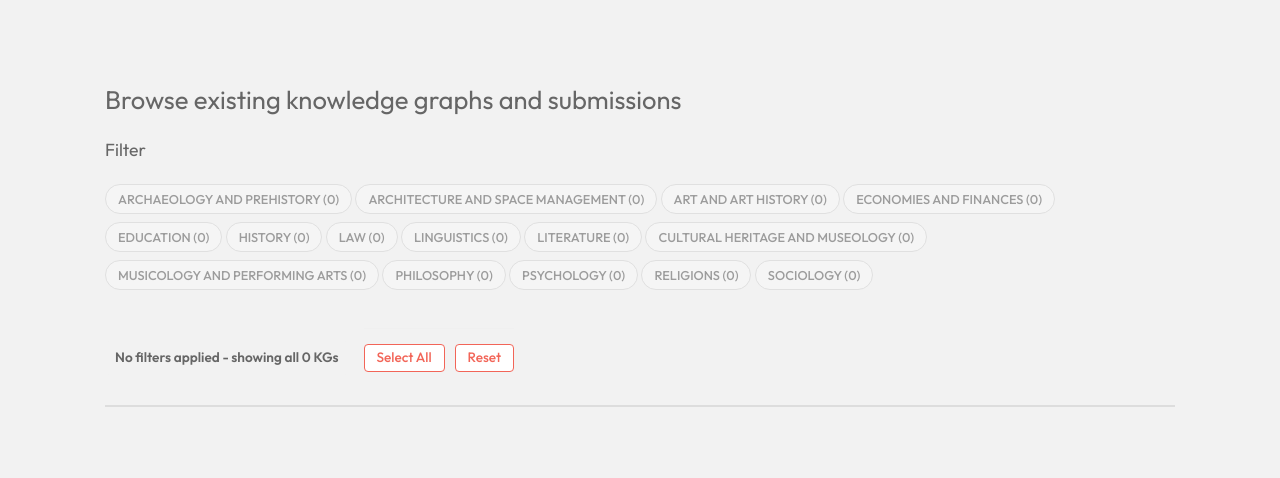
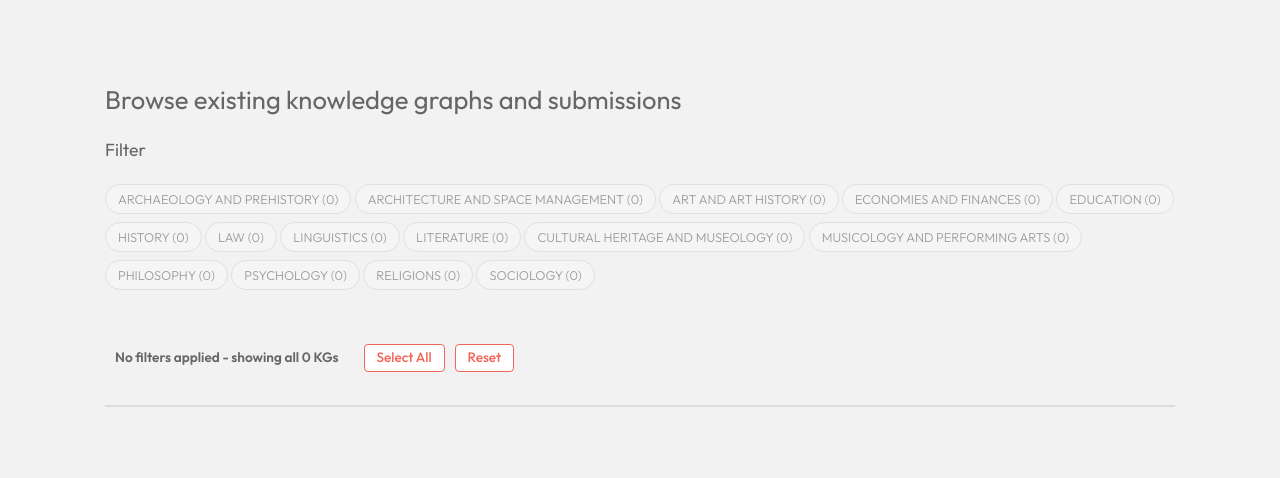
Before and after one commit to odoma-ch/quagga, a FastAPI app: page /browse in a window 1280 px wide. Shown: the part 150-628 px from the top of the page. Run offline with FastAPI, Linux system fonts and the light colour scheme; data that the repository does not hold is empty; parts of the project's set-up code (start-up, migrations or seed data) failed here and were passed over.

Commit message:
change weights for domain pills

```diff
--- a/templates/submissions.html
+++ b/templates/submissions.html
@@ -979,11 +979,16 @@
             background: rgba(242, 101, 88, 0.1);
         }
 
+        .domain-pill-btn {
+            font-weight: 500 !important; /* Outfit Medium for available pills */
+        }
+
         .domain-pill-btn.frozen {
             background: #f5f5f5 !important;
             color: #9c9c9c !important;
             border-color: #e0e0e0 !important;
             cursor: not-allowed !important;
+            font-weight: 300 !important; /* Outfit Light for unavailable pills */
         }
 
         .domain-pill-btn.frozen:hover {
@@ -1162,7 +1167,7 @@
                             class="domain-pill-btn {% if domain_counts.get(code, 0) == 0 %}frozen{% endif %}"
                             data-value="{{ code }}"
                             onclick="toggleDomainFilter('{{ code }}')"
-                            style="padding: 6px 12px; border: 1px solid #ddd; border-radius: 20px; background: #f8f8f8; color: var(--dark-gray); font-size: 0.8rem; font-weight: 500; cursor: pointer; transition: all 0.2s ease; white-space: nowrap; flex-shrink: 0; margin-bottom: 8px;">
+                            style="padding: 6px 12px; border: 1px solid #ddd; border-radius: 20px; background: #f8f8f8; color: var(--dark-gray); font-size: 0.8rem; cursor: pointer; transition: all 0.2s ease; white-space: nowrap; flex-shrink: 0; margin-bottom: 8px;">
                         {{ name.upper() }} ({{ domain_counts.get(code, 0) }})
                     </button>
                     {% endfor %}
```
